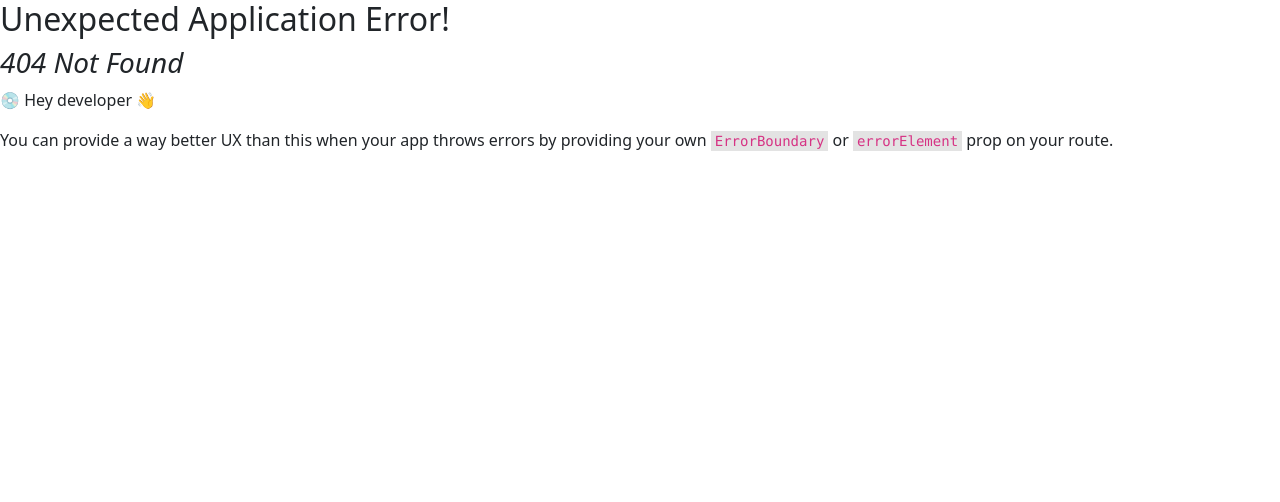
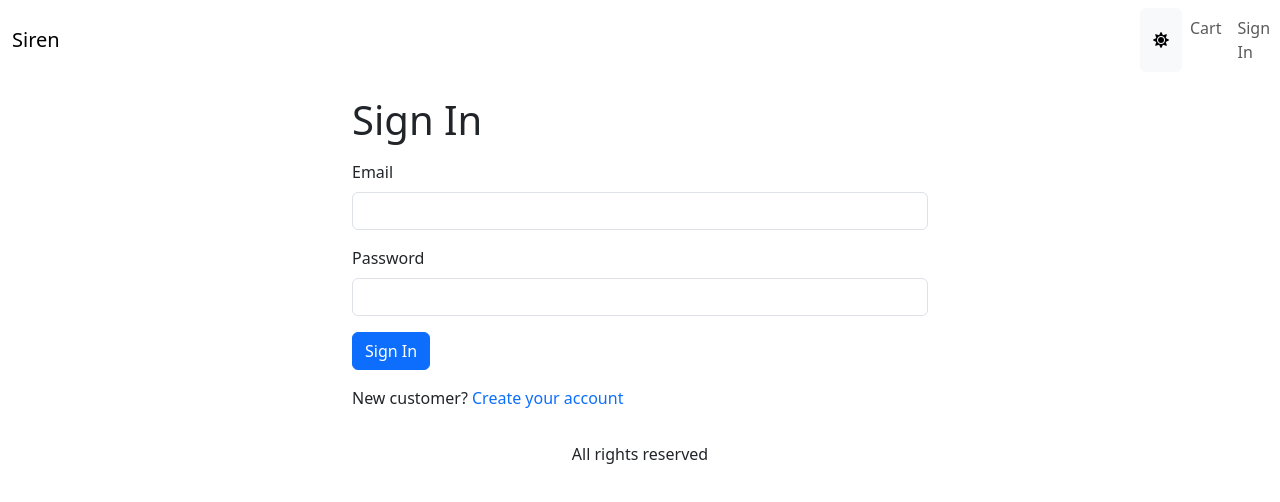
Before and after one commit to whatthefoobar/siren-ecomm-app, a React (Vite) app in the folder frontend/: page /signin in a window 1280 px wide. Before the commit this address had no page. Shown: the top 502 px of the page. Built offline with nearby package versions, Linux system fonts and the light colour scheme.

Commit message:
frontend sign-in screen

```diff
--- a/frontend/src/App.tsx
+++ b/frontend/src/App.tsx
@@ -1,5 +1,13 @@
 import { useContext, useEffect } from "react";
-import { Badge, Button, Container, Nav, Navbar } from "react-bootstrap";
+import {
+  Badge,
+  Button,
+  Container,
+  Nav,
+  Navbar,
+  NavDropdown,
+} from "react-bootstrap";
+
 import { Link, Outlet } from "react-router-dom";
 import { Store } from "./Store";
 import Footer from "./components/Footer";
@@ -9,7 +17,7 @@
 
 function App() {
   const {
-    state: { mode, cart },
+    state: { mode, cart, userInfo },
     dispatch,
   } = useContext(Store);
 
@@ -21,6 +29,16 @@
   const switchModeHandler = () => {
     dispatch({ type: "SWITCH_MODE" });
   };
+
+  const signoutHandler = () => {
+    dispatch({ type: "USER_SIGNOUT" });
+    localStorage.removeItem("userInfo");
+    localStorage.removeItem("cartItems");
+    localStorage.removeItem("shippingAddress");
+    localStorage.removeItem("paymentMethod");
+    window.location.href = "/signin";
+  };
+
   return (
     <div className="d-flex flex-column vh-100">
       <ToastContainer position="top-left" limit={1} />
@@ -46,9 +64,21 @@
                 </Badge>
               )}
             </Link>
-            <Link to="/signin" className="nav-link">
-              Sign In
-            </Link>
+            {userInfo ? (
+              <NavDropdown title={userInfo.name} id="basic-nav-dropdown">
+                <Link
+                  className="dropdown-item"
+                  to="#signout"
+                  onClick={signoutHandler}
+                >
+                  Sign Out
+                </Link>
+              </NavDropdown>
+            ) : (
+              <Link className="nav-link" to="/signin">
+                Sign In
+              </Link>
+            )}
           </Nav>
         </Navbar>
       </header>
--- a/frontend/src/Store.tsx
+++ b/frontend/src/Store.tsx
@@ -1,9 +1,11 @@
 import React from "react";
 import { Cart, CartItem } from "./types/Cart";
+import { UserInfo } from "./types/UserInfo";
 
 type AppState = {
   mode: string;
   cart: Cart;
+  userInfo?: UserInfo;
 };
 
 const initialState: AppState = {
@@ -28,12 +30,17 @@
     taxPrice: 0,
     totalPrice: 0,
   },
+  userInfo: localStorage.getItem("userInfo")
+    ? JSON.parse(localStorage.getItem("userInfo")!)
+    : null,
 };
 
 type Action =
   | { type: "SWITCH_MODE" }
   | { type: "CART_ADD_ITEM"; payload: CartItem }
-  | { type: "CART_REMOVE_ITEM"; payload: CartItem };
+  | { type: "CART_REMOVE_ITEM"; payload: CartItem }
+  | { type: "USER_SIGNIN"; payload: UserInfo }
+  | { type: "USER_SIGNOUT" };
 
 function reducer(state: AppState, action: Action): AppState {
   switch (action.type) {
@@ -64,6 +71,32 @@
       return { ...state, cart: { ...state.cart, cartItems } };
     }
 
+    case "USER_SIGNIN":
+      return { ...state, userInfo: action.payload };
+    case "USER_SIGNOUT":
+      return {
+        mode:
+          window.matchMedia &&
+          window.matchMedia("(prefers-color-scheme: dark)").matches
+            ? "dark"
+            : "light",
+        cart: {
+          cartItems: [],
+          paymentMethod: "PayPal",
+          shippingAddress: {
+            fullName: "",
+            address: "",
+            postalCode: "",
+            city: "",
+            country: "",
+          },
+          itemsPrice: 0,
+          shippingPrice: 0,
+          taxPrice: 0,
+          totalPrice: 0,
+        },
+      };
+
     default:
       return state;
   }
--- /dev/null
+++ b/frontend/src/hooks/userHooks.ts
@@ -0,0 +1,20 @@
+import { useMutation } from "@tanstack/react-query";
+import { UserInfo } from "../types/UserInfo";
+import apiClient from "../apiClient";
+
+export const useSigninMutation = () =>
+  useMutation({
+    mutationFn: async ({
+      email,
+      password,
+    }: {
+      email: string;
+      password: string;
+    }) =>
+      (
+        await apiClient.post<UserInfo>(`api/users/signin`, {
+          email,
+          password,
+        })
+      ).data,
+  });
--- a/frontend/src/index.css
+++ b/frontend/src/index.css
@@ -27,3 +27,6 @@
 img.thumbnail {
   height: 80px;
 }
+.small-container {
+  max-width: 600px;
+}
--- a/frontend/src/main.tsx
+++ b/frontend/src/main.tsx
@@ -16,6 +16,7 @@
 import { ReactQueryDevtools } from "@tanstack/react-query-devtools";
 import { StoreProvider } from "./Store";
 import CartPage from "./pages/CartPage";
+import SigninPage from "./pages/SigninPage";
 
 const router = createBrowserRouter(
   createRoutesFromElements(
@@ -23,6 +24,7 @@
       <Route index={true} element={<HomePage />} />
       <Route path="product/:slug" element={<ProductPage />} />
       <Route path="cart" element={<CartPage />} />
+      <Route path="signin" element={<SigninPage />} />
       {/* <Route path="dashboard" element={<Dashboard />} /> */}
       {/* ... etc. */}
     </Route>
--- /dev/null
+++ b/frontend/src/pages/SigninPage.tsx
@@ -0,0 +1,83 @@
+import { useContext, useEffect, useState } from "react";
+import { Button, Container, Form } from "react-bootstrap";
+import { Helmet } from "react-helmet-async";
+import { Link, useLocation, useNavigate } from "react-router-dom";
+import { toast } from "react-toastify";
+import LoadingBox from "../components/LoadingBox";
+import { useSigninMutation } from "../hooks/userHooks";
+import { Store } from "../Store";
+import { ApiError } from "../types/ApiError";
+import { getError } from "../utils";
+
+export default function SigninPage() {
+  const navigate = useNavigate();
+  const { search } = useLocation();
+  const redirectInUrl = new URLSearchParams(search).get("redirect");
+  const redirect = redirectInUrl ? redirectInUrl : "/";
+
+  const [email, setEmail] = useState("");
+  const [password, setPassword] = useState("");
+
+  const { state, dispatch } = useContext(Store);
+  const { userInfo } = state;
+
+  const { mutateAsync: signin, isLoading } = useSigninMutation();
+
+  const submitHandler = async (e: React.SyntheticEvent) => {
+    e.preventDefault();
+    try {
+      const data = await signin({
+        email,
+        password,
+      });
+      dispatch({ type: "USER_SIGNIN", payload: data });
+      localStorage.setItem("userInfo", JSON.stringify(data));
+      navigate(redirect);
+    } catch (err) {
+      toast.error(getError(err as ApiError));
+    }
+  };
+
+  useEffect(() => {
+    if (userInfo) {
+      navigate(redirect);
+    }
+  }, [navigate, redirect, userInfo]);
+
+  return (
+    <Container className="small-container">
+      <Helmet>
+        <title>Sign In</title>
+      </Helmet>
+      <h1 className="my-3">Sign In</h1>
+      <Form onSubmit={submitHandler}>
+        <Form.Group className="mb-3" controlId="email">
+          <Form.Label>Email</Form.Label>
+          <Form.Control
+            type="email"
+            required
+            onChange={(e) => setEmail(e.target.value)}
+          />
+        </Form.Group>
+        <Form.Group className="mb-3" controlId="password">
+          <Form.Label>Password</Form.Label>
+          <Form.Control
+            type="password"
+            required
+            onChange={(e) => setPassword(e.target.value)}
+          />
+        </Form.Group>
+        <div className="mb-3">
+          <Button disabled={isLoading} type="submit">
+            Sign In
+          </Button>
+          {isLoading && <LoadingBox />}
+        </div>
+        <div className="mb-3">
+          New customer?{" "}
+          <Link to={`/signup?redirect=${redirect}`}>Create your account</Link>
+        </div>
+      </Form>
+    </Container>
+  );
+}
--- /dev/null
+++ b/frontend/src/types/UserInfo.ts
@@ -0,0 +1,6 @@
+export type UserInfo = {
+  name: string;
+  email: string;
+  token: string;
+  isAdmin: boolean;
+};
```
Also changed, not shown: 2 other files (tests, documents, lock files or other folders).
